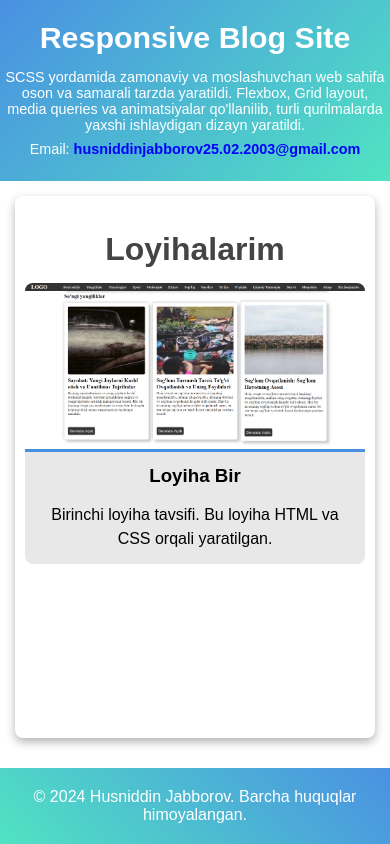
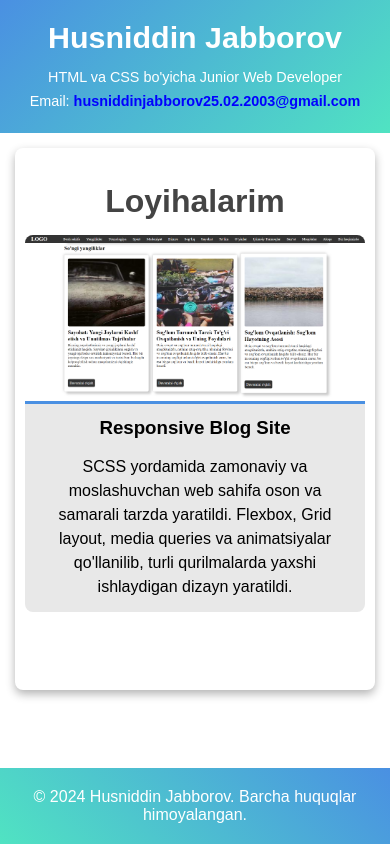
Before and after one commit to husniddinjabborov-web/husniddinjabborovportfolio, a plain HTML site: page index.html in a window 390 px wide. Drawn offline with Linux system fonts and the light colour scheme.

Commit message:
Responsive Blog Site loyihasi qo'shildi

```diff
--- a/index.html
+++ b/index.html
@@ -10,8 +10,8 @@
 
 <body>
     <header>
-        <h1>Responsive Blog Site</h1>
-        <p>SCSS yordamida zamonaviy va moslashuvchan web sahifa oson va samarali tarzda yaratildi. Flexbox, Grid layout, media queries va animatsiyalar qo'llanilib, turli qurilmalarda yaxshi ishlaydigan dizayn yaratildi.</p>
+        <h1>Husniddin Jabborov</h1>
+        <p>HTML va CSS bo'yicha Junior Web Developer</p>
         <p>Email: <a href="mailto:husniddinjabborov25.02.2003@gmail.com">husniddinjabborov25.02.2003@gmail.com</a></p>
     </header>
     <main>
@@ -23,8 +23,8 @@
                     <div class="project">
                         <img src="./responsive-blog-site.png" alt="Loyiha 1">
                         <div class="project-info">
-                            <h3>Loyiha Bir</h3>
-                            <p>Birinchi loyiha tavsifi. Bu loyiha HTML va CSS orqali yaratilgan.</p>
+                            <h3>Responsive Blog Site</h3>
+                            <p>SCSS yordamida zamonaviy va moslashuvchan web sahifa oson va samarali tarzda yaratildi. Flexbox, Grid layout, media queries va animatsiyalar qo'llanilib, turli qurilmalarda yaxshi ishlaydigan dizayn yaratildi.</p>
                         </div>
                         <div class="project-links">
                             <a href="https://husniddinjabborov-web.github.io/Responsive-Blog-Sayti/" target="_blank">Demo</a>
```
